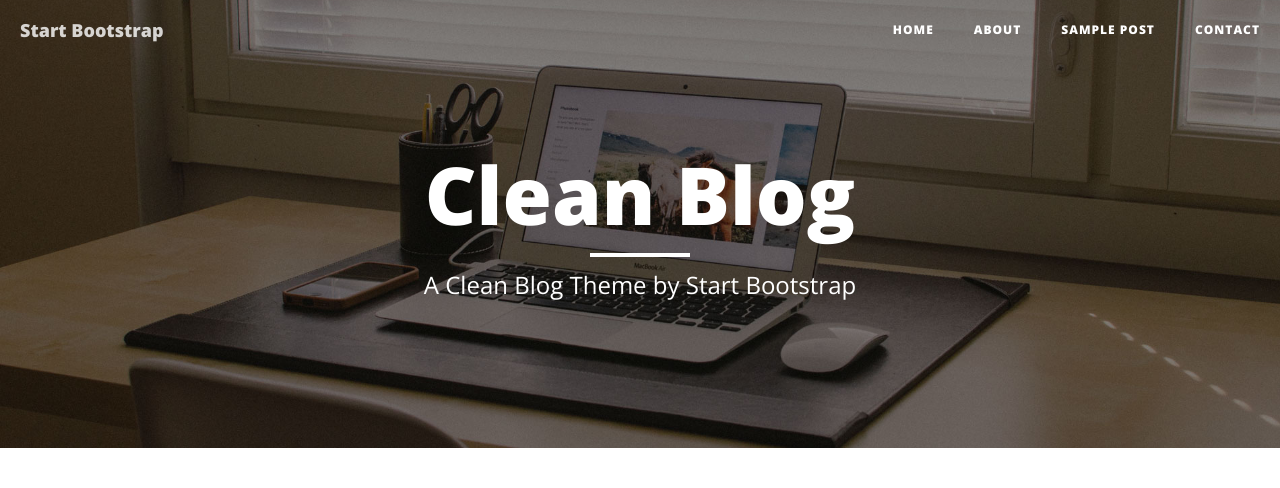
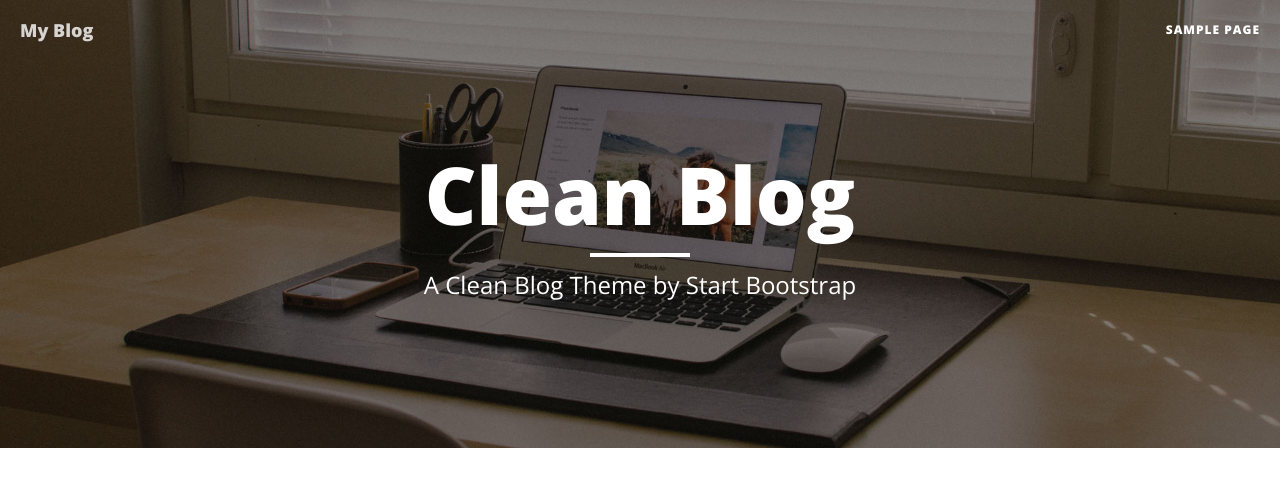
Before and after one commit to redmouse-group-5/Vitalii, a Django app: template first/templates/index.html in a window 1280 px wide. Shown: the top 488 px of the page. Run offline with Django 3.2, Linux system fonts and the light colour scheme; data comes from the database, SQL or seed files in the repository; both versions use the stored data as it was after the commit; the template is opened without the code that fills it: values that come from a table or form of the project are taken from there, most other values are stand-ins (such as "Sample title", 1, 10 or a date in 2020); some libraries are stand-ins or nearby versions.

Commit message:
Add form and context_processors

```diff
--- a/first/article/models.py
+++ b/first/article/models.py
@@ -21,5 +21,5 @@ class Article(models.Model):
 
     def get_comment(self):
         from comment.models import Comments
-        comments = Comments.objects.filter(article=self.id, publish=True).count()
+        comments = Comments.objects.filter(article=self.id, publish=True)
         return comments
--- a/first/first/settings.py
+++ b/first/first/settings.py
@@ -39,6 +39,7 @@ INSTALLED_APPS = [
     'django.contrib.staticfiles',
     'article',
     'comment',
+    'page',
 ]
 
 MIDDLEWARE = [
@@ -49,7 +50,7 @@ MIDDLEWARE = [
     'django.contrib.auth.middleware.AuthenticationMiddleware',
     'django.contrib.messages.middleware.MessageMiddleware',
     'django.middleware.clickjacking.XFrameOptionsMiddleware',
-    'article.middleware.middleware.SimpleMiddleware',
+    # 'article.middleware.middleware.SimpleMiddleware',
 ]
 
 ROOT_URLCONF = 'first.urls'
@@ -67,6 +68,8 @@ TEMPLATES = [
                 'django.template.context_processors.request',
                 'django.contrib.auth.context_processors.auth',
                 'django.contrib.messages.context_processors.messages',
+                'page.context_processors.get_page_url',
+
             ],
         },
     },
--- a/first/first/urls.py
+++ b/first/first/urls.py
@@ -19,13 +19,18 @@ from article.views import current_datetime, get_index, google
 from django.conf import settings
 from django.conf.urls.static import static
 
+from comment.views import comment_add
+from page.views import get_page
+
 urlpatterns = [
     url(r'^admin/', admin.site.urls),
-    url(r'^$', get_index),
+    url(r'^$', get_index, name='index_page'),
     url(r'^google/$', google),
     url(r'^current_datatime/$', current_datetime),
     url(r'^articles/', include('article.urls', namespace="article")),
     url(r'^artic/', include('article.urls', namespace="artic")),
+    url(r'^comments_add/(?P<id>\d+)/$', comment_add, name="comment_add"),
+    url(r'^page/(?P<slug>\S+)/$', get_page, name="page")
 
 ] + static(settings.STATIC_URL, document_root=settings.STATIC_ROOT)
 
--- a/first/templates/base.html
+++ b/first/templates/base.html
@@ -43,24 +43,26 @@
                     <span class="sr-only">Toggle navigation</span>
                     Menu <i class="fa fa-bars"></i>
                 </button>
-                <a class="navbar-brand" href="base.html">Start Bootstrap</a>
+                <a class="navbar-brand" href="{% url 'index_page' %}">My Blog</a>
             </div>
 
             <!-- Collect the nav links, forms, and other content for toggling -->
             <div class="collapse navbar-collapse" id="bs-example-navbar-collapse-1">
                 <ul class="nav navbar-nav navbar-right">
+                    {% for p in page %}
                     <li>
-                        <a href="base.html">Home</a>
+                        <a href="{% url 'page' p.slug %}">{{ p.url_title }}</a>
                     </li>
-                    <li>
-                        <a href="about.html">About</a>
-                    </li>
-                    <li>
-                        <a href="post.html">Sample Post</a>
-                    </li>
-                    <li>
-                        <a href="contact.html">Contact</a>
-                    </li>
+                    {% endfor %}
+{#                    <li>#}
+{#                        <a href="about.html">About</a>#}
+{#                    </li>#}
+{#                    <li>#}
+{#                        <a href="post.html">Sample Post</a>#}
+{#                    </li>#}
+{#                    <li>#}
+{#                        <a href="contact.html">Contact</a>#}
+{#                    </li>#}
                 </ul>
             </div>
             <!-- /.navbar-collapse -->
```
Also changed, not shown: first/article/templates/article/article.html (+14 -0 lines), first/article/views.py (+5 -2 lines), first/comment/views.py (+20 -1 lines), first/db.sqlite3, 3 other files.
